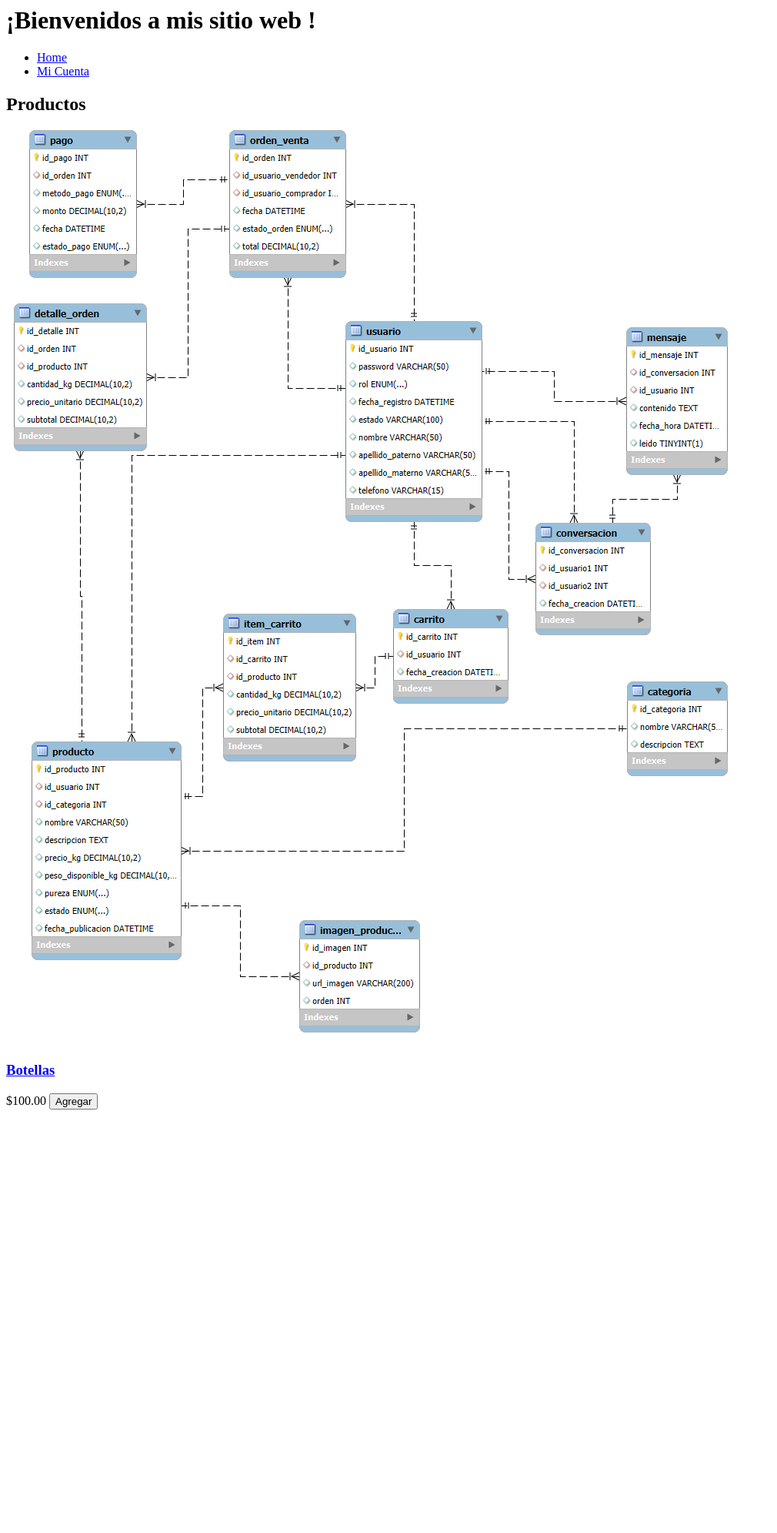
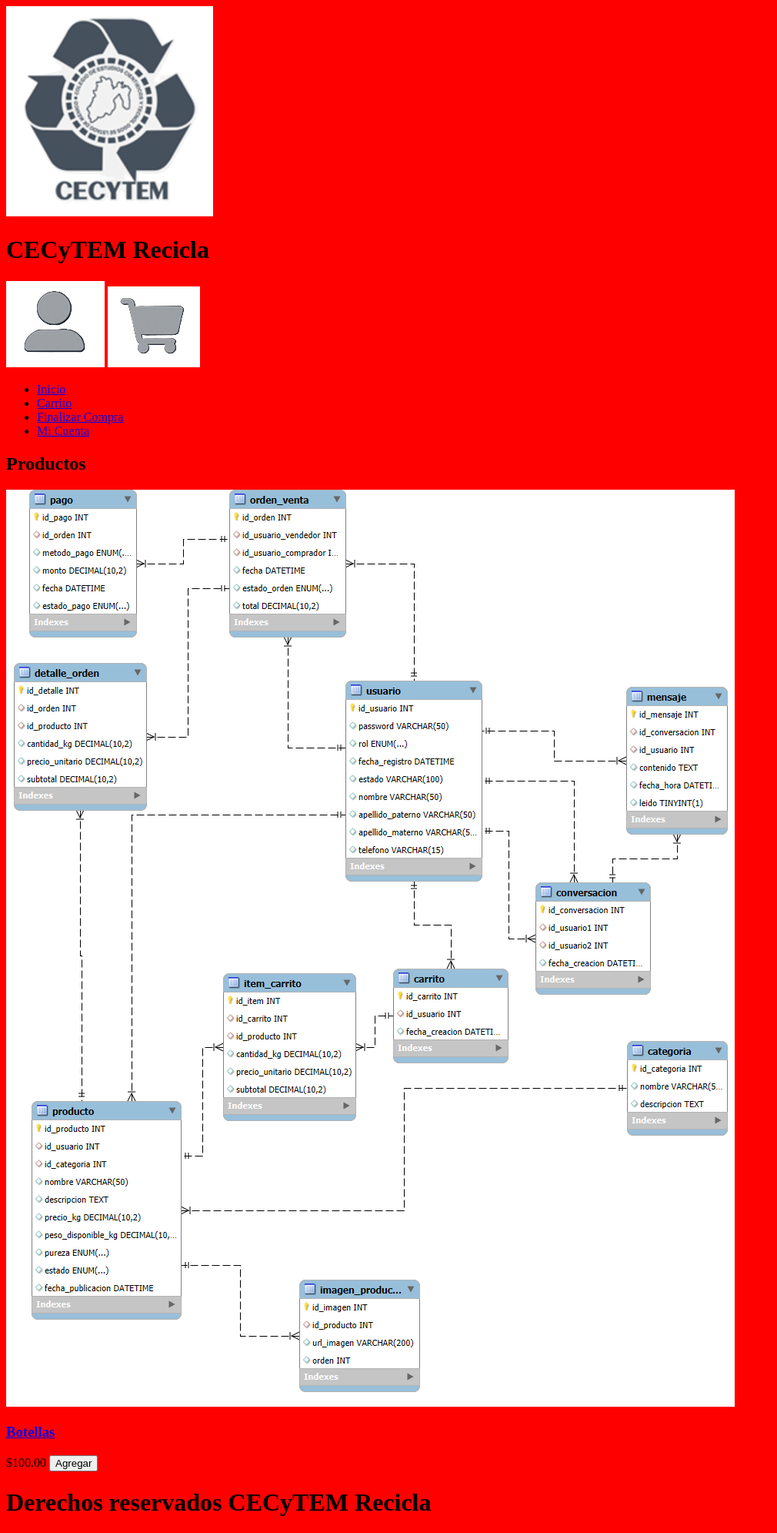
Before and after one commit to goba080428hhgnrla-eng/recicla_cecytem, a Django app: page / in a window 1280 px wide. Shown: the whole page at 77% size, without its empty margins (0-1010 px from the left). Before the commit the page ends 1441 px from the top, so only its background shows below. Run offline with Django 5.2, Linux system fonts and the light colour scheme; data comes from the database, SQL or seed files in the repository.

Commit message:
segunda actualización

```diff
--- a/CecyRe/Templates/Marketplace/home.html
+++ b/CecyRe/Templates/Marketplace/home.html
@@ -1,9 +1,6 @@
-<h1>¡Bienvenidos a mis sitio web !</h1>
+{% extends './navegación.html' %}
 
-{% extends './navegación.html'%}
-{% block pag%}
-
-
+{% block pag %}
 <h2>Productos</h2>
 
 <div class="contenedor-productos">
@@ -20,7 +17,6 @@
             <span>${{ producto.precio_kg }}</span>
             <button type="button">Agregar</button>
         </div>
-
     {% empty %}
         <p>No hay productos registrados.</p>
     {% endfor %}
--- a/CecyRe/Templates/Marketplace/navegación.html
+++ b/CecyRe/Templates/Marketplace/navegación.html
@@ -1,12 +1,45 @@
+<!DOCTYPE html>
+<html lang="es">
+  <head>
+    <meta charset="UTF-8" />
+    <meta name="viewport" content="width=device-width, initial-scale=1.0" />
+    {% load static %}
+    <link rel="stylesheet" href="{% static 'estilos.css' %}" />
+    <title>CECyTEM Recicla</title>
+  </head>
+  <body>
+    <header>
+      <img src="/media/Logo.png" alt="Logo" />
+      <h1>CECyTEM Recicla</h1>
+      <a href="#"><img src="/media/usuario.png" alt="Usuario" /></a>
+      <a href="#"><img src="/media/carro.png" alt="Carrito" /></a>
+    </header>
+
     <nav>
       <ul>
         <li>
-            <a href="{% url 'home'%}">Home</a>
+          <a href="{% url 'home'%}">Inicio</a>
+        </li>
+        <li>
+          <a href="#">Carrito</a>
+        </li>
+        <li>
+          <a href="#">Finalizar Compra</a>
         </li>
         <li>
           <a href="{% url 'registro'%}">Mi Cuenta</a>
         </li>
       </ul>
     </nav>
-{% block pag%}
+
+    <main>
+      {% block pag %}
+
       {% endblock %}
+    </main>
+
+    <footer>
+      <h1>Derechos reservados CECyTEM Recicla</h1>
+    </footer>
+  </body>
+</html>
--- a/CecyRe/cecytemrecicla/Settings/local.py
+++ b/CecyRe/cecytemrecicla/Settings/local.py
@@ -1,4 +1,6 @@
 from .base import *
+from pathlib import Path
+
 
 # SECURITY WARNING: don't run with debug turned on in production!
 DEBUG = True
@@ -13,3 +15,6 @@ DATABASES = {
 }
 
 STATIC_URL = 'static/'
+STATICFILES_DIRS = [
+    BASE_DIR / 'static',
+]
--- /dev/null
+++ b/CecyRe/static/estilos.css
@@ -0,0 +1,3 @@
+body{
+    background-color: red;
+}
```
Also changed, not shown: CecyRe/media/Logo.png (added), CecyRe/media/carro.png (added), CecyRe/media/usuario.png (added). Lines whose indentation alone changed are shown as unchanged.
